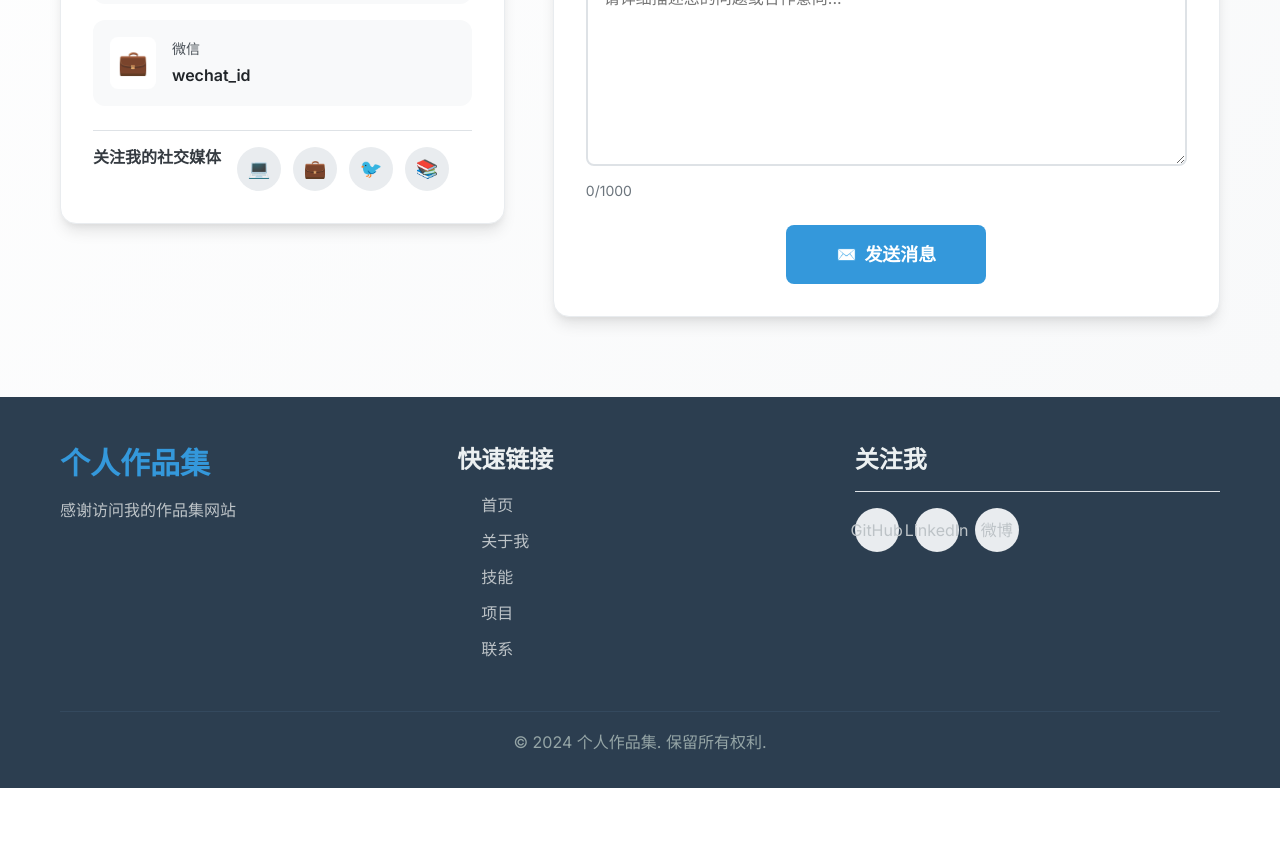
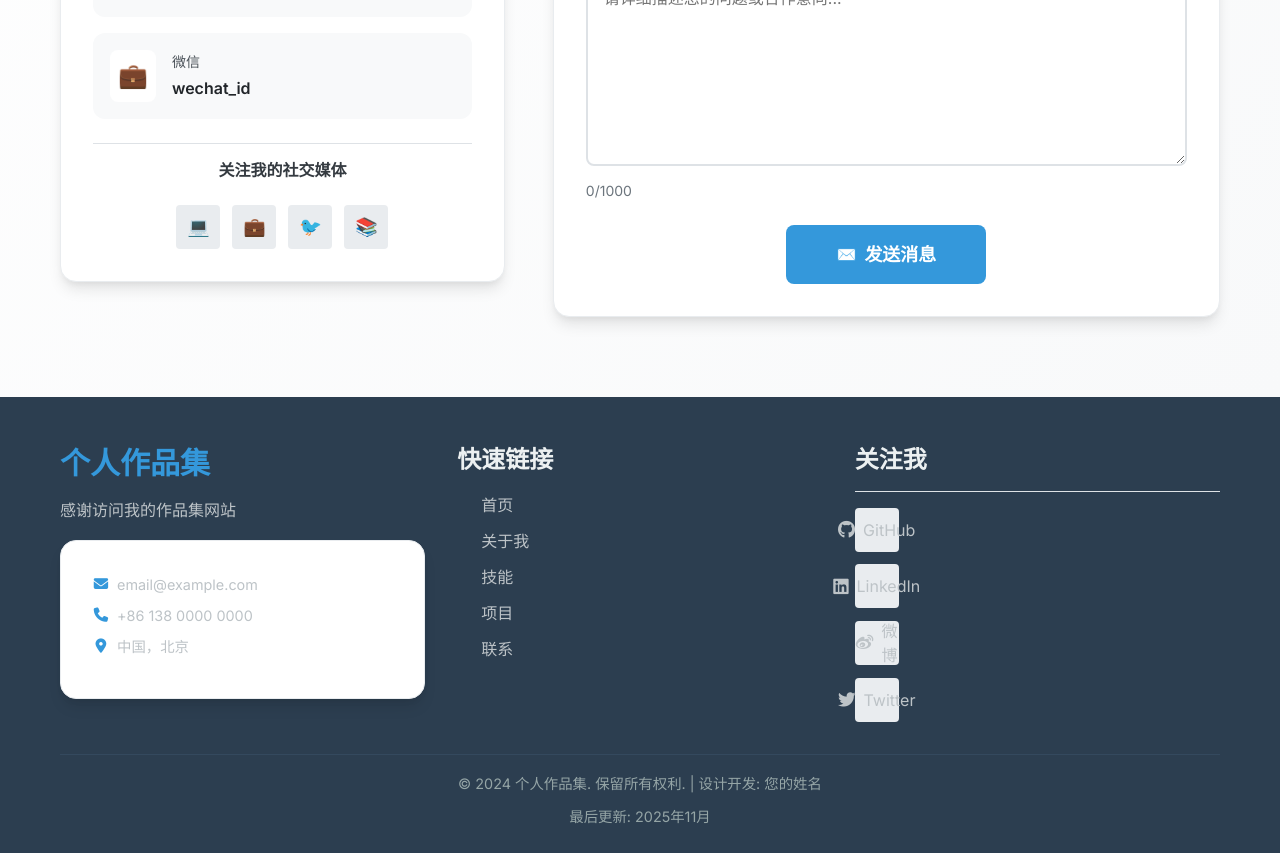
Before and after one commit to yuanguancheng/PersonalPortfolioWebsite, a React app: page / in a window 1280 px wide. Shown: the part 5880-6733 px from the top of the page. Before the commit the page ends 6668 px from the top, so only its background shows below. Built offline with nearby package versions, Linux system fonts and the light colour scheme.

Commit message:
页脚组件

```diff
--- a/public/index.html
+++ b/public/index.html
@@ -23,6 +23,9 @@
     <link rel="preconnect" href="https://fonts.googleapis.com">
     <link rel="preconnect" href="https://fonts.gstatic.com" crossorigin>
     <link href="https://fonts.googleapis.com/css2?family=Inter:wght@300;400;500;600;700&display=swap" rel="stylesheet">
+
+    <!-- Font Awesome 图标 -->
+    <link rel="stylesheet" href="https://cdnjs.cloudflare.com/ajax/libs/font-awesome/6.4.0/css/all.min.css">
 
     <!-- 网站图标 -->
     <link rel="icon" type="image/x-icon" href="/favicon.ico">
--- a/src/components/Footer.js
+++ b/src/components/Footer.js
@@ -1,7 +1,25 @@
-import React from 'react';
+import React, { useState, useEffect } from 'react';
 import '../styles/Footer.css';
 
 const Footer = () => {
+  const [showScrollTop, setShowScrollTop] = useState(false);
+
+  useEffect(() => {
+    const handleScroll = () => {
+      setShowScrollTop(window.scrollY > 300);
+    };
+
+    window.addEventListener('scroll', handleScroll);
+    return () => window.removeEventListener('scroll', handleScroll);
+  }, []);
+
+  const scrollToTop = () => {
+    window.scrollTo({
+      top: 0,
+      behavior: 'smooth'
+    });
+  };
+
   return (
     <footer className="footer">
       <div className="container">
@@ -9,6 +27,11 @@ const Footer = () => {
           <div className="footer-info">
             <h3>个人作品集</h3>
             <p>感谢访问我的作品集网站</p>
+            <div className="contact-info">
+              <p><i className="fas fa-envelope"></i> email@example.com</p>
+              <p><i className="fas fa-phone"></i> +86 138 0000 0000</p>
+              <p><i className="fas fa-map-marker-alt"></i> 中国，北京</p>
+            </div>
           </div>
           <div className="footer-links">
             <h4>快速链接</h4>
@@ -23,16 +46,39 @@ const Footer = () => {
           <div className="footer-social">
             <h4>关注我</h4>
             <div className="social-links">
-              <a href="#" className="social-link">GitHub</a>
-              <a href="#" className="social-link">LinkedIn</a>
-              <a href="#" className="social-link">微博</a>
+              <a href="https://github.com" target="_blank" rel="noopener noreferrer" className="social-link">
+                <i className="fab fa-github"></i>
+                GitHub
+              </a>
+              <a href="https://linkedin.com" target="_blank" rel="noopener noreferrer" className="social-link">
+                <i className="fab fa-linkedin"></i>
+                LinkedIn
+              </a>
+              <a href="https://weibo.com" target="_blank" rel="noopener noreferrer" className="social-link">
+                <i className="fab fa-weibo"></i>
+                微博
+              </a>
+              <a href="https://twitter.com" target="_blank" rel="noopener noreferrer" className="social-link">
+                <i className="fab fa-twitter"></i>
+                Twitter
+              </a>
             </div>
           </div>
         </div>
         <div className="footer-bottom">
-          <p>&copy; 2024 个人作品集. 保留所有权利.</p>
+          <p>&copy; 2024 个人作品集. 保留所有权利. | 设计开发: 您的姓名</p>
+          <p>最后更新: {new Date().getFullYear()}年{new Date().getMonth() + 1}月</p>
         </div>
       </div>
+
+      {/* 返回顶部按钮 */}
+      <button
+        className={`scroll-top-btn ${showScrollTop ? 'show' : ''}`}
+        onClick={scrollToTop}
+        aria-label="返回顶部"
+      >
+        <i className="fas fa-chevron-up"></i>
+      </button>
     </footer>
   );
 };
--- a/src/styles/Footer.css
+++ b/src/styles/Footer.css
@@ -2,6 +2,7 @@
   background-color: #2c3e50;
   color: white;
   padding: 3rem 0 1rem;
+  position: relative;
 }
 
 .footer-content {
@@ -19,6 +20,26 @@
 .footer-info p {
   color: #bdc3c7;
   line-height: 1.6;
+  margin-bottom: 1rem;
+}
+
+.contact-info {
+  margin-top: 1rem;
+}
+
+.contact-info p {
+  display: flex;
+  align-items: center;
+  gap: 0.5rem;
+  margin-bottom: 0.5rem;
+  color: #bdc3c7;
+  font-size: 0.9rem;
+}
+
+.contact-info i {
+  width: 16px;
+  text-align: center;
+  color: #3498db;
 }
 
 .footer-links h4,
@@ -47,17 +68,31 @@
 
 .social-links {
   display: flex;
-  gap: 1rem;
+  flex-direction: column;
+  gap: 0.8rem;
 }
 
 .social-link {
+  display: flex;
+  align-items: center;
+  gap: 0.5rem;
   color: #bdc3c7;
   text-decoration: none;
-  transition: color 0.3s ease;
+  transition: all 0.3s ease;
+  padding: 0.5rem;
+  border-radius: 4px;
 }
 
 .social-link:hover {
   color: #3498db;
+  background-color: rgba(52, 152, 219, 0.1);
+  transform: translateX(5px);
+}
+
+.social-link i {
+  width: 20px;
+  text-align: center;
+  font-size: 1.1rem;
 }
 
 .footer-bottom {
@@ -65,6 +100,49 @@
   padding-top: 1rem;
   text-align: center;
   color: #95a5a6;
+  font-size: 0.9rem;
+}
+
+.footer-bottom p {
+  margin-bottom: 0.5rem;
+}
+
+/* 返回顶部按钮 */
+.scroll-top-btn {
+  position: fixed;
+  bottom: 30px;
+  right: 30px;
+  width: 50px;
+  height: 50px;
+  background-color: #3498db;
+  color: white;
+  border: none;
+  border-radius: 50%;
+  cursor: pointer;
+  opacity: 0;
+  visibility: hidden;
+  transition: all 0.3s ease;
+  display: flex;
+  align-items: center;
+  justify-content: center;
+  font-size: 1.2rem;
+  box-shadow: 0 4px 15px rgba(52, 152, 219, 0.3);
+  z-index: 1000;
+}
+
+.scroll-top-btn.show {
+  opacity: 1;
+  visibility: visible;
+}
+
+.scroll-top-btn:hover {
+  background-color: #2980b9;
+  transform: translateY(-3px);
+  box-shadow: 0 6px 20px rgba(52, 152, 219, 0.4);
+}
+
+.scroll-top-btn:active {
+  transform: translateY(-1px);
 }
 
 @media (max-width: 768px) {
@@ -75,6 +153,35 @@
   }
 
   .social-links {
+    align-items: center;
+  }
+
+  .contact-info p {
     justify-content: center;
   }
+
+  .scroll-top-btn {
+    bottom: 20px;
+    right: 20px;
+    width: 45px;
+    height: 45px;
+    font-size: 1rem;
+  }
 }
+
+@media (max-width: 480px) {
+  .footer {
+    padding: 2rem 0 1rem;
+  }
+
+  .footer-content {
+    gap: 1rem;
+  }
+
+  .scroll-top-btn {
+    bottom: 15px;
+    right: 15px;
+    width: 40px;
+    height: 40px;
+  }
+}
```
